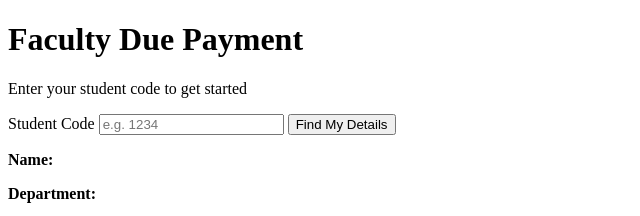
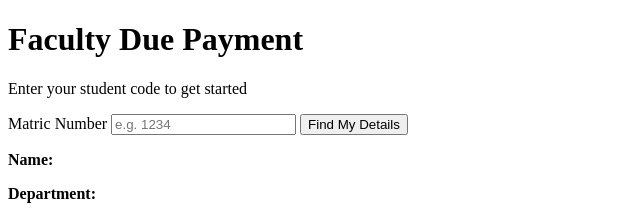
Before and after one commit to ayomipokad/ACOMS-due, a website with bundled scripts: page index.html in a window 1280 px wide. Shown: the top 216 px of the page, 0-640 px from the left. Built offline with nearby package versions, Linux system fonts and the light colour scheme; a script that the page names is missing.

Commit message:
Change label from 'Student Code' to 'Matric Number'

```diff
--- a/index.html
+++ b/index.html
@@ -14,7 +14,7 @@
 
     <!-- STEP 1: Code lookup -->
     <section id="lookup-section" class="section active">
-      <label for="code-input">Student Code</label>
+      <label for="code-input">Matric Number</label>
       <input type="text" id="code-input" placeholder="e.g. 1234" />
       <button id="lookup-btn">Find My Details</button>
       <p id="lookup-error" class="error-text"></p>
```
